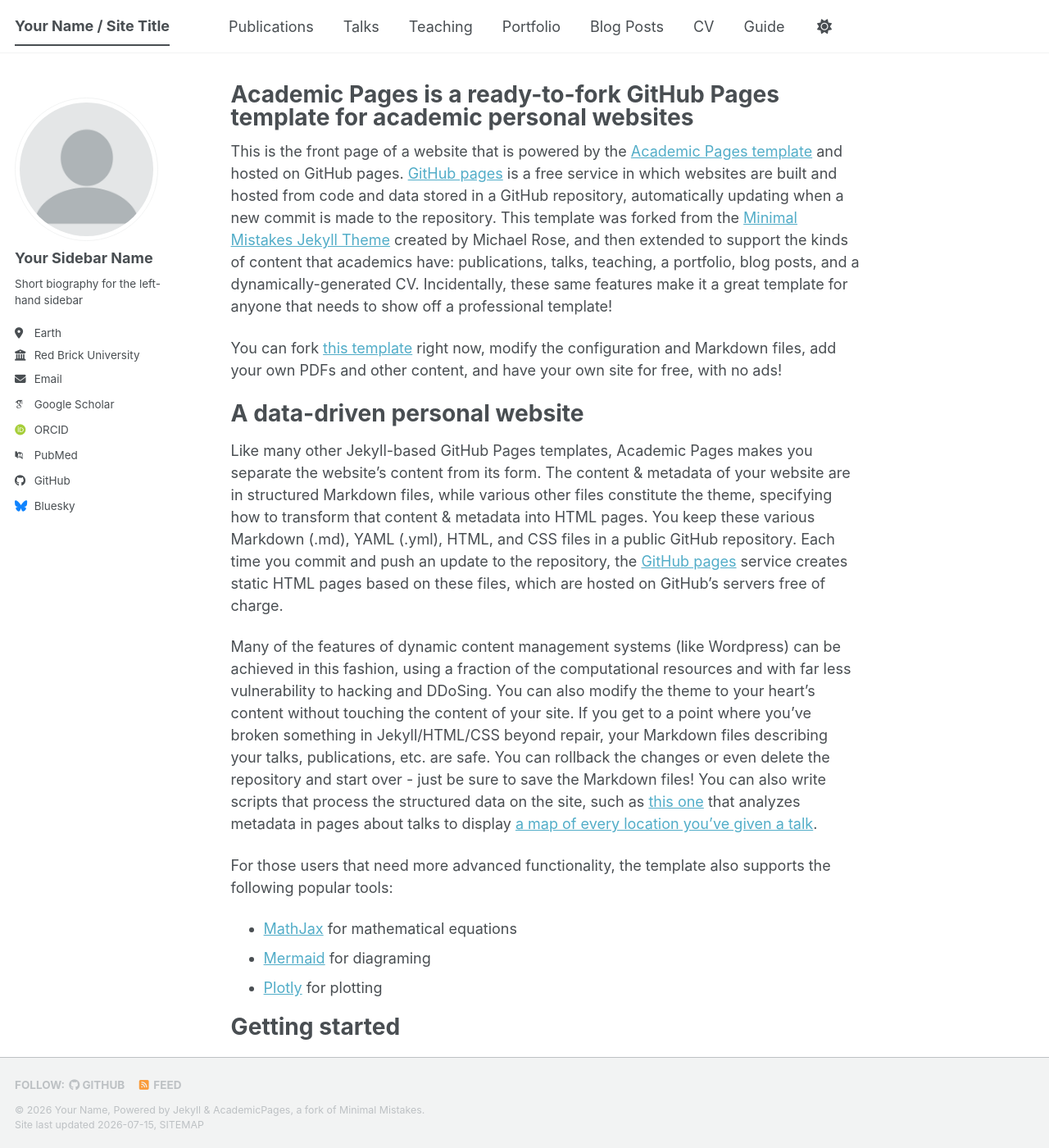
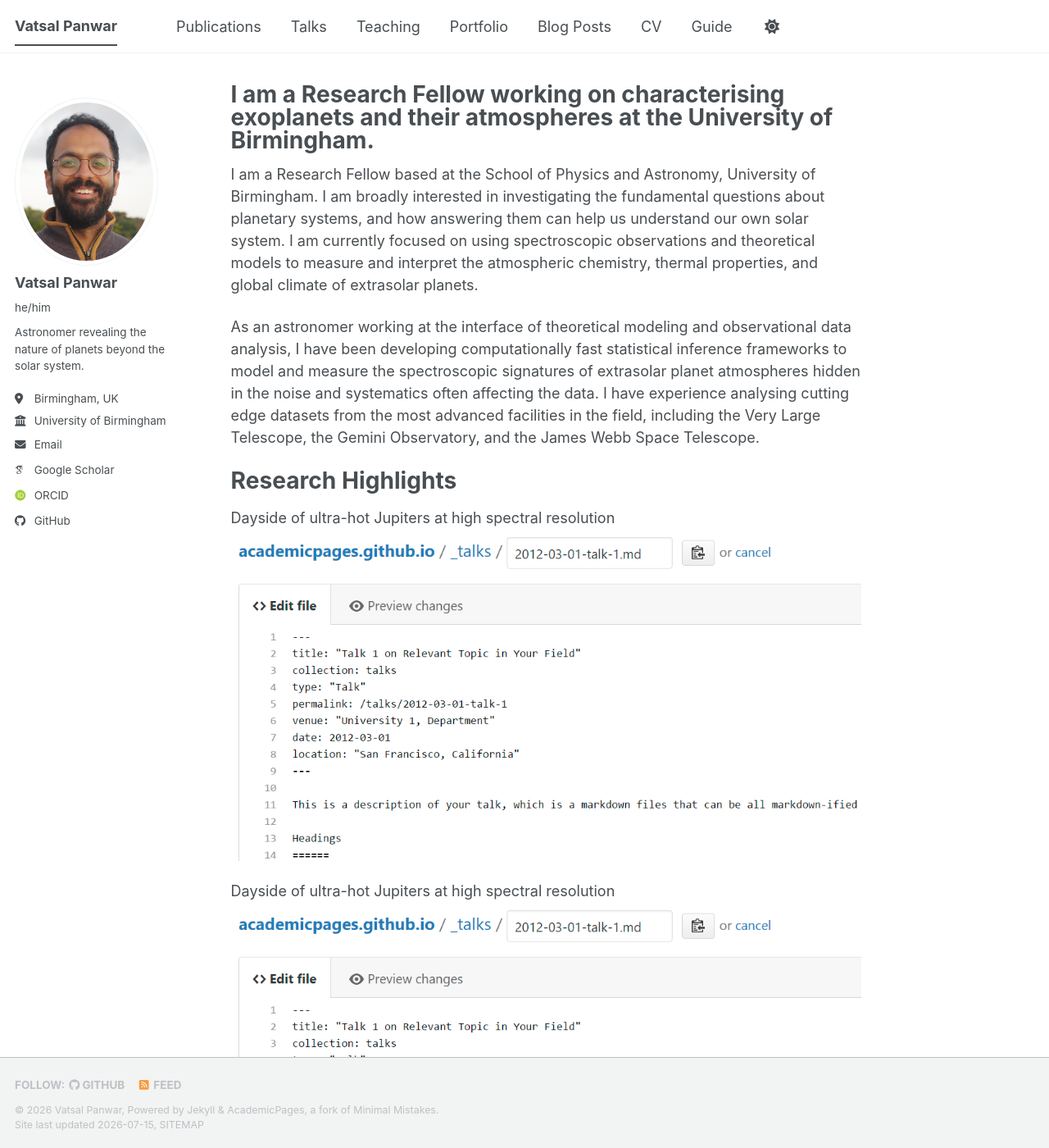
Before and after one commit to vatsalpanwar/vatsalpanwar.github.io, a Jekyll site: the page built from _pages/about.md, in a window 1280 px wide and 1400 px high. Shown: the whole window at 82% size. Built offline with Jekyll 4.4.1, drawn with Linux system fonts in a browser that asks for light colours; some web fonts are replaced; a script bundle is joined from its source files by our own code; library files that are not in the unit come from our copies; some of the changed text lies outside the part shown.

Commit message:
Initial updates

```diff
--- a/_config.yml
+++ b/_config.yml
@@ -9,39 +9,39 @@
 # Basic Site Settings
 locale                   : "en-US"
 site_theme               : "default" # The available themes options are "default", "air", "sunrise", "mint", "dirt" and "contrast"
-title                    : "Your Name / Site Title"
+title                    : "Vatsal Panwar"
 title_separator          : "-"
-name                     : &name "Your Name"
+name                     : &name "Vatsal Panwar"
 description              : &description "Your Name's academic portfolio"   # Update this with a general description of your site, this is the default if not overridden by a page
-url                      : https://academicpages.github.io # The base hostname & protocol for your site e.g. "https://[your GitHub username].github.io",
+url                      : https://vatsalpanwar.github.io # The base hostname & protocol for your site e.g. "https://[your GitHub username].github.io",
                                                            # or if you already have some other page hosted on Github then use "https://[your GitHub username].github.io/[Your Repo Name]"
 baseurl                  : "" # the subpath of your site, e.g. "/blog"
-repository               : "academicpages/academicpages.github.io"
+repository               : "vatsalpanwar/vatsalpanwar.github.io"
 
 # Site Author - The following control what appear as part of the author content on the side bar.
 #               If a field is blank the icon and link will not appear, otherwise it will be shown.
 #               Additional customization can be done by editing /_includes/author-profile.html
 author:
   # Biographic information
-  avatar           : "profile.png"
-  name             : "Your Sidebar Name"
-  pronouns         : # example: "she/her"
-  bio              : "Short biography for the left-hand sidebar"
-  location         : "Earth"
-  employer         : "Red Brick University"
+  avatar           : "profile.jpeg"
+  name             : "Vatsal Panwar"
+  pronouns         : "he/him"
+  bio              : "Astronomer revealing the nature of planets beyond the solar system."
+  location         : "Birmingham, UK"
+  employer         : "University of Birmingham"
   uri              : # URL
-  email            : "none@example.org"
+  email            : "v.panwar[at]bham.ac.uk"
 
   # Academic websites
   academia         : # URL
   arxiv            : # URL - Update with the correct link to your profile
-  googlescholar    : "https://scholar.google.com/citations?user=PS_CX0AAAAAJ"
+  googlescholar    : "https://scholar.google.com/citations?user=P3VisMgAAAAJ&hl=en"
   inspire-hep      : # URL
   impactstory      : # URL
-  orcid            : "https://orcid.org/yourorcidurl"
+  orcid            : "https://orcid.org/0000-0002-2513-4465"
   semantic         : # URL
   ssrn             : # URL
-  pubmed           : "https://www.ncbi.nlm.nih.gov/pubmed/?term=john+snow"
+  pubmed           : #URL
   researchgate     : # URL
   scopus           : # URL
   zotero           : # URL
@@ -51,13 +51,13 @@ author:
   bitbucket        : # Username - Update with your username on the site
   codepen          : # Username
   dribbble         : # Username
-  github           : "academicpages"
+  github           : "https://github.com/vatsalpanwar"
   kaggle           : # Username
   stackoverflow    : # User number or user number and name (i.e., use "1" or "1/jeff-atwood")
 
   # Social media
   artstation       : # Username
-  bluesky          : "bsky.app" # Replace this with you Bluesky username
+  bluesky          : # Username # Replace this with you Bluesky username
   facebook         : # Username
   flickr           : # Username
   foursquare       : # Username
--- a/_pages/about.md
+++ b/_pages/about.md
@@ -1,13 +1,38 @@
 ---
 permalink: /
-title: "Academic Pages is a ready-to-fork GitHub Pages template for academic personal websites"
+title: "I am a Research Fellow working on characterising exoplanets and their atmospheres at the University of Birmingham."
 author_profile: true
 redirect_from:
   - /about/
   - /about.html
 ---
+I am a Research Fellow based at the School of Physics and Astronomy, University of Birmingham. I am broadly interested in investigating the fundamental questions about planetary systems, and how answering them can help us understand our own solar system. I am currently focused on using spectroscopic observations and theoretical models to measure and interpret the atmospheric chemistry, thermal properties, and global climate of extrasolar planets.
 
-This is the front page of a website that is powered by the [Academic Pages template](https://github.com/academicpages/academicpages.github.io) and hosted on GitHub pages. [GitHub pages](https://pages.github.com) is a free service in which websites are built and hosted from code and data stored in a GitHub repository, automatically updating when a new commit is made to the repository. This template was forked from the [Minimal Mistakes Jekyll Theme](https://mmistakes.github.io/minimal-mistakes/) created by Michael Rose, and then extended to support the kinds of content that academics have: publications, talks, teaching, a portfolio, blog posts, and a dynamically-generated CV. Incidentally, these same features make it a great template for anyone that needs to show off a professional template!
+As an astronomer working at the interface of theoretical modeling and observational data analysis, I have been developing computationally fast statistical inference frameworks to model and measure the spectroscopic signatures of extrasolar planet atmospheres hidden in the noise and systematics often affecting the data. I have experience analysing cutting edge datasets from the most advanced facilities in the field, including the Very Large Telescope, the Gemini Observatory, and the James Webb Space Telescope.
+
+Research Highlights
+======
+
+Dayside of ultra-hot Jupiters at high spectral resolution
+![Editing a Markdown file for a talk](/images/editing-talk.png)
+
+Dayside of ultra-hot Jupiters at high spectral resolution
+![Editing a Markdown file for a talk](/images/editing-talk.png)
+
+Dayside of ultra-hot Jupiters at high spectral resolution
+![Editing a Markdown file for a talk](/images/editing-talk.png)
+
+Statistical constraints on the chemical composition of non-transiting Hot Jupiters
+![Editing a Markdown file for a talk](/images/editing-talk.png)
+
+Modeling the systematics in transit spectra from ground-based multi-object spectrographs
+![Editing a Markdown file for a talk](/images/editing-talk.png)
+
+
+
+
+
+<!-- This is the front page of a website that is powered by the [Academic Pages template](https://github.com/academicpages/academicpages.github.io) and hosted on GitHub pages. [GitHub pages](https://pages.github.com) is a free service in which websites are built and hosted from code and data stored in a GitHub repository, automatically updating when a new commit is made to the repository. This template was forked from the [Minimal Mistakes Jekyll Theme](https://mmistakes.github.io/minimal-mistakes/) created by Michael Rose, and then extended to support the kinds of content that academics have: publications, talks, teaching, a portfolio, blog posts, and a dynamically-generated CV. Incidentally, these same features make it a great template for anyone that needs to show off a professional template!
 
  You can fork [this template](https://github.com/academicpages/academicpages.github.io) right now, modify the configuration and Markdown files, add your own PDFs and other content, and have your own site for free, with no ads!
 
@@ -53,4 +78,4 @@ Example: editing a Markdown file for a talk
 
 For more info
 ------
-More info about configuring Academic Pages can be found in [the guide](https://academicpages.github.io/markdown/), the [growing wiki](https://github.com/academicpages/academicpages.github.io/wiki), and you can always [ask a question on GitHub](https://github.com/academicpages/academicpages.github.io/discussions). The [guides for the Minimal Mistakes theme](https://mmistakes.github.io/minimal-mistakes/docs/configuration/) (which this theme was forked from) might also be helpful.
+More info about configuring Academic Pages can be found in [the guide](https://academicpages.github.io/markdown/), the [growing wiki](https://github.com/academicpages/academicpages.github.io/wiki), and you can always [ask a question on GitHub](https://github.com/academicpages/academicpages.github.io/discussions). The [guides for the Minimal Mistakes theme](https://mmistakes.github.io/minimal-mistakes/docs/configuration/) (which this theme was forked from) might also be helpful. -->
--- /dev/null
+++ b/_pages/research.html
@@ -0,0 +1,33 @@
+---
+layout: archive
+title: "Research"
+permalink: /research/
+author_profile: true
+---
+
+{% if site.author.googlescholar %}
+  <div class="wordwrap">You can also find my articles on <a href="{{site.author.googlescholar}}">my Google Scholar profile</a>.</div>
+{% endif %}
+
+{% include base_path %}
+
+<!-- New style rendering if publication categories are defined -->
+{% if site.publication_category %}
+  {% for category in site.publication_category  %}
+    {% assign title_shown = false %}
+    {% for post in site.publications reversed %}
+      {% if post.category != category[0] %}
+        {% continue %}
+      {% endif %}
+      {% unless title_shown %}
+        <h2>{{ category[1].title }}</h2><hr />
+        {% assign title_shown = true %}
+      {% endunless %}
+      {% include archive-single.html %}
+    {% endfor %}
+  {% endfor %}
+{% else %}
+  {% for post in site.publications reversed %}
+    {% include archive-single.html %}
+  {% endfor %}
+{% endif %}
```
Also changed, not shown: images/profile.jpeg (added), images/profile.png (deleted).
